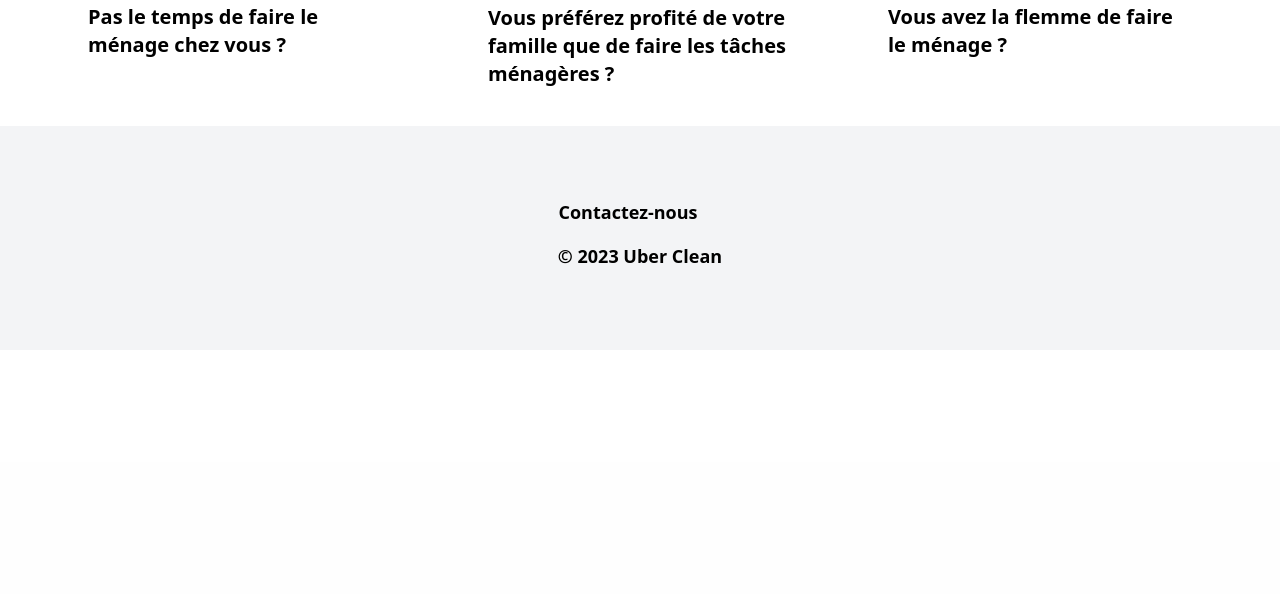
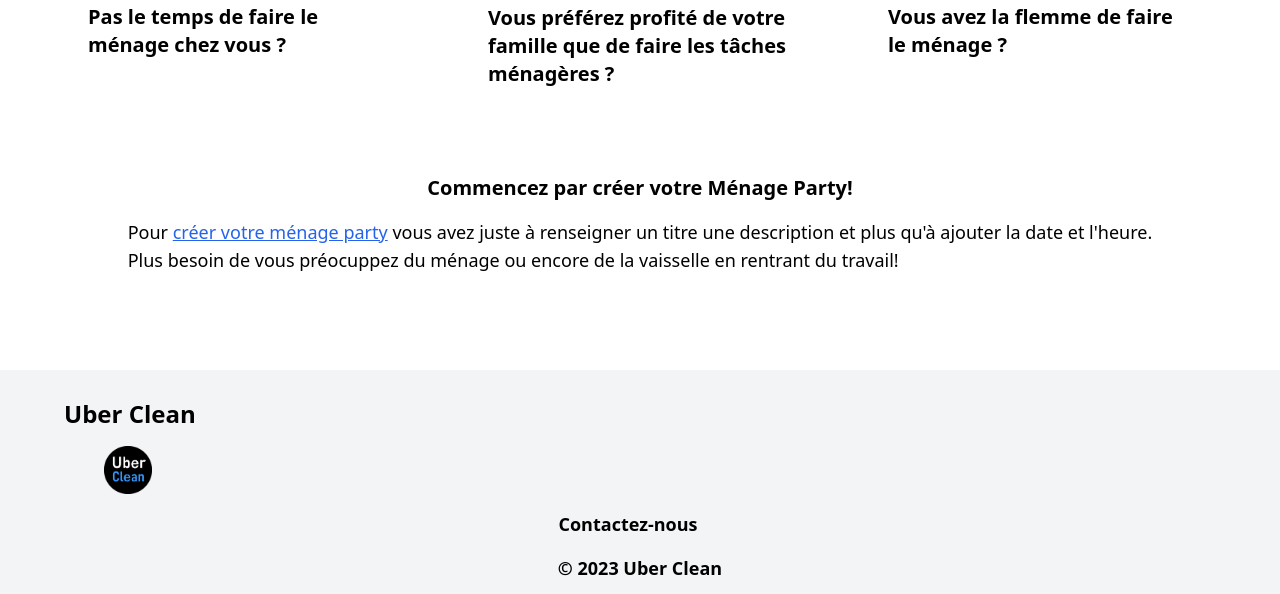
Before and after one commit to imPayne/Partinoire_uber_clean, a Symfony app: template uber_clean/templates/default/index.html.twig in a window 1280 px wide. Shown: the part 338-932 px from the top of the page. Before the commit the page ends 602 px from the top, so only its background shows below. Run offline with Twig, Linux system fonts and the light colour scheme; the template is opened without the code that fills it, so the values that code supplies are empty; style sheets or scripts are compiled from the project's sources; some libraries are stand-ins or nearby versions.

Commit message:
edit footer and main page

```diff
--- a/uber_clean/src/Controller/EventsController.php
+++ b/uber_clean/src/Controller/EventsController.php
@@ -28,7 +28,6 @@ class EventsController extends AbstractController
     }
 
     #[Route('/create_event', name: 'app_create_event')]
-    #[IsGranted('ROLE_ADMIN')]
     public function createEvent(EntityManagerInterface $entityManager, Request $request, ServiceRepository $serviceRepository, FileUploader $fileUploader): Response
     {
         $user = $this->getUser();
--- a/uber_clean/src/Controller/ProfileController.php
+++ b/uber_clean/src/Controller/ProfileController.php
@@ -111,6 +111,5 @@ class ProfileController extends AbstractController
             'registrationForm' => $form->createView(),
             'isCleaner' => $user instanceof Cleaner,
         ]);
-
     }
 }
--- a/uber_clean/templates/_footer.html.twig
+++ b/uber_clean/templates/_footer.html.twig
@@ -1,7 +1,14 @@
 {% block footer %}
 
-    <footer class="h-56 w-full flex flex-col justify-center items-center bg-gray-100">
+    <footer class="h-56 w-full flex flex-col justify-center bg-gray-100">
+        <div class="h-auto w-auto ml-16 mt-6">
+            <h1 class="text-2xl font-bold mr-6">Uber Clean</h1>
+            <a href="/">
+                <img class="ml-6 h-20 p-4" src="{{ asset('images/logo_uber_clean.png')}}" alt="logo">
+            </a>
+        </div>
         <div class="flex flex-col items-center">
+
             <ul class="w-262 h-50 flex items-center">
                 <li class="text-lg font-bold mr-6">
                     <a href="{{ path('contact') }}">Contactez-nous</a>
--- a/uber_clean/templates/_navbar.html.twig
+++ b/uber_clean/templates/_navbar.html.twig
@@ -19,21 +19,24 @@
                         </button>
 
                         <div id="dropdown" class="z-10 hidden bg-white rounded-lg w-auto">
-                            <ul class="rounded-md border-gray-100 border-2 px-4 py-2 text-sm" aria-labelledby="dropdownDefaultButton">
-                                <li class="text-center text-md font-medium hover:text-blue-600">
+                            <ul class="rounded-md border-gray-100 border-2 px-6 py-2 text-sm" aria-labelledby="dropdownDefaultButton">
+                                <li class="py-2 text-left text-md font-medium hover:text-blue-600">
+                                    <p>{{ app.user.firstName|capitalize }} {{ app.user.lastName|first }}</p>
+                                </li>
+                                <li class="py-2 text-left text-md font-medium hover:text-blue-600">
                                     <a href="{{ path('app_profile', {'id': app.user.id}) }}">Mon Profil</a>
                                 </li>
                                 {% for role in app.user.roles %}
                                     {% if "ROLE_CUSTOMER" in role %}
-                                        <li class="text-center text-md font-medium hover:text-blue-600">
-                                            <a href="{{ path('app_show_houseworks', {'id': app.user.id}) }}">Mes MParty</a>
+                                        <li class="py-2 text-left text-md font-medium hover:text-blue-600">
+                                            <a href="{{ path('app_show_houseworks', {'id': app.user.id}) }}">Mes Ménages Party</a>
                                         </li>
-                                        <li class="text-center text-md font-medium hover:text-blue-600">
-                                            <a href="{{ path('app_housework', {'id': app.user.id}) }}">Nouvelle MParty</a>
+                                        <li class="py-2 text-left text-md font-medium hover:text-blue-600">
+                                            <a href="{{ path('app_housework', {'id': app.user.id}) }}">Nouvelle Ménage Party</a>
                                         </li>
                                     {% endif %}
                                 {% endfor %}
-                                <li class="text-center text-md font-medium text-red-400 hover:text-red-800">
+                                <li class="py-2 text-left text-md font-medium text-red-400 hover:text-red-800">
                                     <a href="/logout">Déconnexion</a>
                                 </li>
                             </ul>
--- a/uber_clean/templates/default/index.html.twig
+++ b/uber_clean/templates/default/index.html.twig
@@ -10,7 +10,7 @@
 
     <section class="mb-28">
         <div class="flex justify-center items-center">
-            <div class="grid grid-cols-1 gap-0 md:grid-cols-3">
+            <div class="grid grid-cols-3 gap-0 md:grid-cols-3">
                 <div class="w-80 h-48 m-10">
                     <img class="rounded-md" src="./{{ asset('images/notimetoclean.jpeg') }}">
                     <h1 class="font-bold text-xl p-2" >Pas le temps de faire le ménage chez vous ?</h1>
@@ -27,4 +27,11 @@
         </div>
     </section>
 
+    <section class="my-20">
+        <div class="flex flex-col items-center">
+            <h1 class="mt-10 text-left font-bold text-xl p-2">Commencez par créer votre Ménage Party!</h1>
+            <p class="my-2 text-left text-lg mb-4 px-2">Pour <a class="underline text-blue-600" href="{{ path('app_housework', {'id': app.user.id}) }}">créer votre ménage party</a> vous avez juste à renseigner un titre une description et plus qu'à ajouter la date et l'heure. <br>Plus besoin de vous préocuppez du ménage ou encore de la vaisselle en rentrant du travail!</p>
+        </div>
+    </section>
+
 {% endblock %}
```
Also changed, not shown: uber_clean/templates/events/index.html.twig (+7 -3 lines), uber_clean/public/images/menage_party.jpg (added), uber_clean/public/uploads/5be19869e0de4f5a5502c5aaa62ec1a0-6413c16a286c3.gif (added), uber_clean/public/uploads/5be19869e0de4f5a5502c5aaa62ec1a0-6413c16a60b9b.gif (added), uber_clean/public/uploads/tumblr-o2wotyHcxt1t0l1jvo1-500-6413c1d5eecb2.gif (added), uber_clean/public/uploads/tumblr-o2wotyHcxt1t0l1jvo1-500-6413c1d627e75.gif (added), uber_clean/public/uploads/tumblr-o2wotyHcxt1t0l1jvo1-500-6413c1d654f70.gif (added), uber_clean/public/uploads/tumblr-o2wotyHcxt1t0l1jvo1-500-6413c1d67f57b.gif (added), 2 other files.
